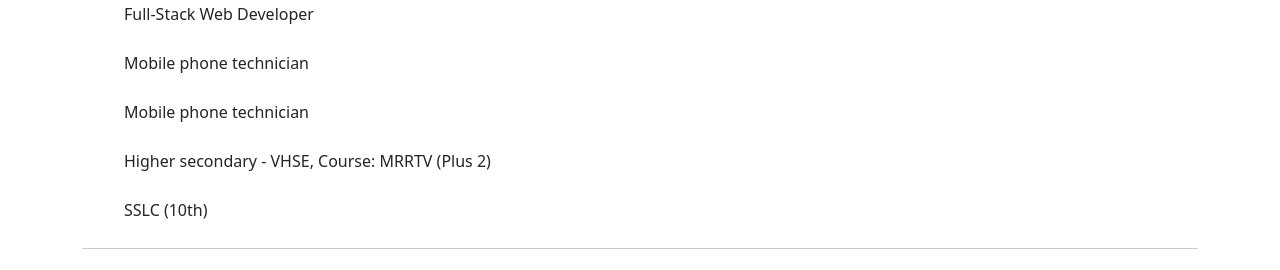
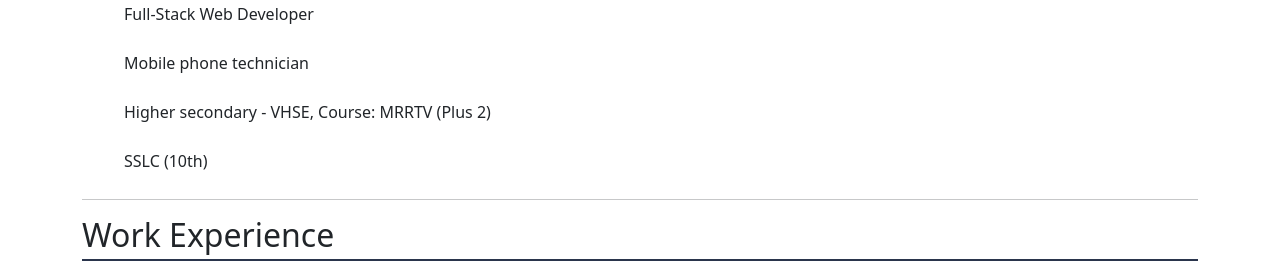
Before and after one commit to sadikkaniyath/html-portfolio, a plain HTML site: page index.html in a window 1280 px wide. Shown: the part 504-774 px from the top of the page. Drawn offline with nearby package versions, Linux system fonts and the light colour scheme; a script that the page names is missing; a small style sheet from the web is missing.

Commit message:
Update index.html

```diff
--- a/index.html
+++ b/index.html
@@ -92,7 +92,6 @@
         <ul>
             <li>Full-Stack Web Developer</li>
             <li>Mobile phone technician</li>
-            <li>Mobile phone technician</li>
             <li>Higher secondary - VHSE, Course: MRRTV (Plus 2)</li>
             <li>SSLC (10th)</li>
         </ul>
```
